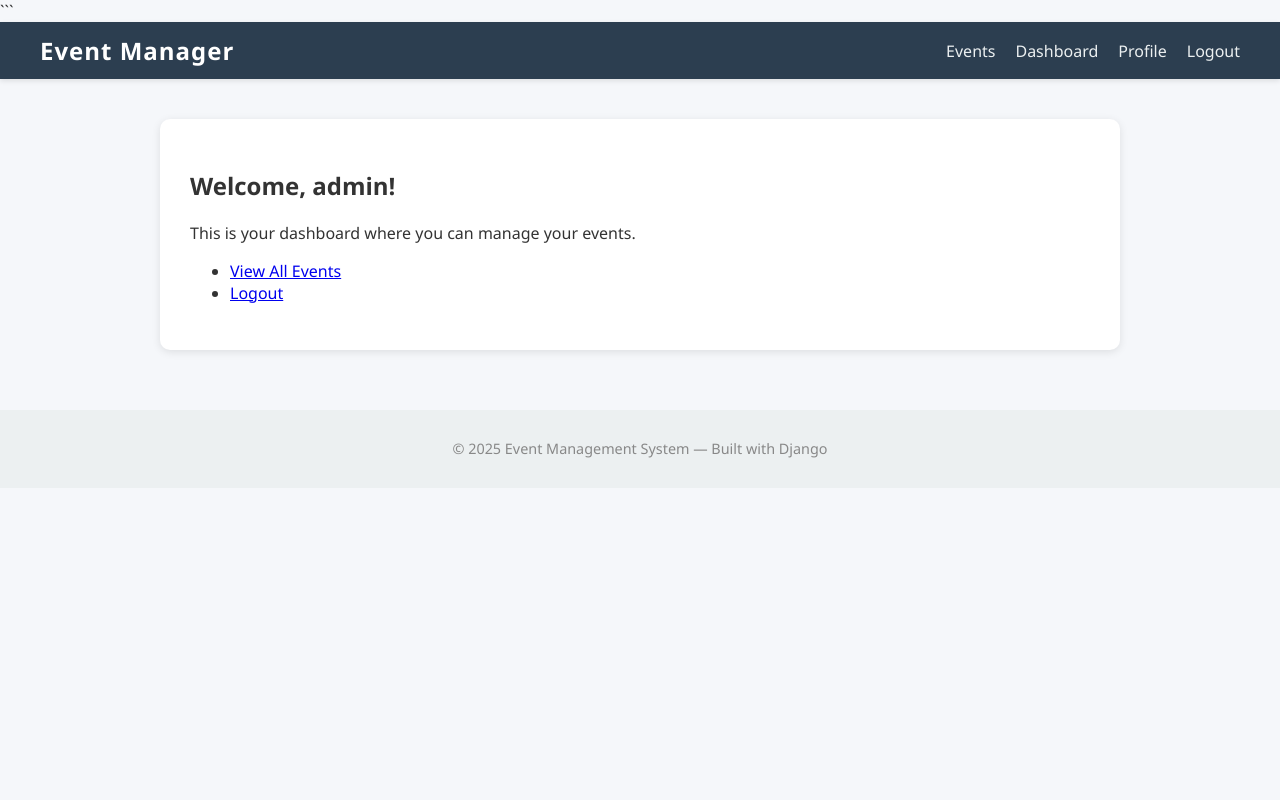
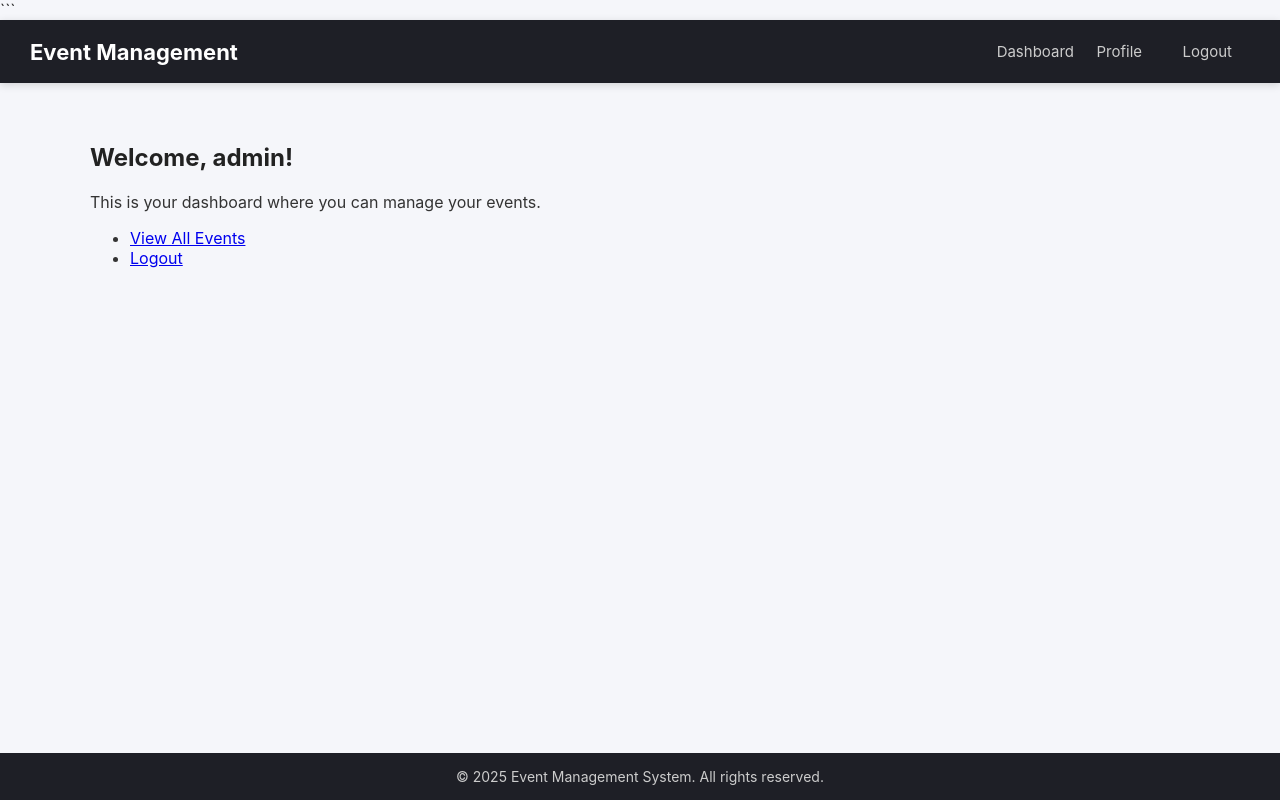
Before and after one commit to Girieshman/Event_Management, a Django app: page /dashboard/ in a window 1280 px wide. Run offline with Django 5.2, Linux system fonts and the light colour scheme; a user stored in the database is signed in.

Commit message:
second commit

```diff
--- a/event_mnmt/events/urls.py
+++ b/event_mnmt/events/urls.py
@@ -5,6 +5,7 @@ urlpatterns = [
     path("", views.event_list, name="event_list"),
     path('register/<int:event_id>/', views.register_event, name='register_event'),
     path("<int:event_id>/register/", views.register_event, name="register_event"),
+    path('success/', views.registration_success, name='registration_success'),
     path("event/<int:event_id>/", views.event_detail, name="event_detail"),
     path("profile/", views.profile, name="profile"),
     path("event/<int:event_id>/register/", views.register_event, name="register_event"),
--- a/event_mnmt/events/views.py
+++ b/event_mnmt/events/views.py
@@ -1,72 +1,89 @@
 from django.shortcuts import render, get_object_or_404, redirect
+from django.contrib import messages
 from django.contrib.auth.decorators import login_required
-from .models import Event, Registration
+from django.contrib.auth.forms import UserCreationForm
+from django.contrib.auth import login
+from .models import Event, EventRegistration
 
+# -------------------------------
+# Event list page
+# -------------------------------
 @login_required
 def event_list(request):
     events = Event.objects.all()
-    user_registered_events = request.user.registered_events.all()
-    registered_event_ids = [event.id for event in user_registered_events]
-    return render(request, "events/event_list.html", {"events": events, "registered_event_ids": registered_event_ids})
+    user_registered_events = EventRegistration.objects.filter(user=request.user)
+    registered_event_ids = [reg.event.id for reg in user_registered_events]
+    return render(request, "events/event_list.html", {
+        "events": events,
+        "registered_event_ids": registered_event_ids
+    })
 
+
+# -------------------------------
+# Event detail page
+# -------------------------------
+@login_required
 def event_detail(request, event_id):
     event = get_object_or_404(Event, id=event_id)
     return render(request, "events/event_detail.html", {"event": event})
 
+
+# -------------------------------
+# Register for an event
+# -------------------------------
 @login_required
 def register_event(request, event_id):
     event = get_object_or_404(Event, id=event_id)
-    Registration.objects.get_or_create(event=event, attendee=request.user)
-    return redirect("dashboard")
+    registration, created = EventRegistration.objects.get_or_create(user=request.user, event=event)
 
+    if created:
+        messages.success(request, f"You have successfully registered for {event.title}!")
+        return redirect('registration_success')
+    else:
+        messages.info(request, f"You are already registered for {event.title}.")
+
+    return redirect('event_list')
+
+
+# -------------------------------
+# Registration success page
+# -------------------------------
+@login_required
+def registration_success(request):
+    return render(request, "events/registration_success.html")
+
+
+# -------------------------------
+# Dashboard page
+# -------------------------------
 @login_required
 def dashboard(request):
     created = Event.objects.filter(organizer=request.user)
-    registered = Registration.objects.filter(attendee=request.user)
-    return render(request, "events/dashboard.html", {"created": created, "registered": registered})
+    registered = EventRegistration.objects.filter(user=request.user)
+    return render(request, "events/dashboard.html", {
+        "created": created,
+        "registered": registered
+    })
 
 
-from django.shortcuts import render, redirect
-from django.contrib.auth.forms import UserCreationForm
-from django.contrib.auth import login
-
+# -------------------------------
+# User signup page
+# -------------------------------
 def signup(request):
     if request.method == "POST":
         form = UserCreationForm(request.POST)
         if form.is_valid():
             user = form.save()
-            login(request, user)  # log the user in immediately
-            return redirect("event_list")  # redirect to homepage
+            login(request, user)
+            return redirect("event_list")
     else:
         form = UserCreationForm()
     return render(request, "registration/signup.html", {"form": form})
 
-from django.contrib.auth.decorators import login_required
-from django.shortcuts import render
 
-@login_required
-def profile_view(request):
-    return render(request, "profile.html")
-
-
-from django.shortcuts import get_object_or_404, redirect
-from django.contrib.auth.decorators import login_required
-from django.contrib import messages
-from .models import Event, EventRegistration
-
-@login_required
-def register_event(request, event_id):
-    event = get_object_or_404(Event, id=event_id)
-    registration, created = EventRegistration.objects.get_or_create(user=request.user, event=event)
-    if created:
-        messages.success(request, f"You have successfully registered for {event.title}.")
-    else:
-        messages.info(request, f"You are already registered for {event.title}.")
-    return redirect('event_list')  # or wherever you show events
-
-from django.contrib.auth.decorators import login_required
-from django.shortcuts import render
-
+# -------------------------------
+# Profile page
+# -------------------------------
 @login_required
 def profile(request):
     return render(request, "events/profile.html")
--- a/event_mnmt/templates/base.html
+++ b/event_mnmt/templates/base.html
@@ -2,94 +2,134 @@
 <html lang="en">
 <head>
     <meta charset="UTF-8">
+    <meta name="viewport" content="width=device-width, initial-scale=1.0">
     <title>{% block title %}Event Management{% endblock %}</title>
     <style>
         body {
-      font-family: 'Segoe UI', Roboto, Helvetica, Arial, sans-serif;
-      background-color: #f5f7fa;
             margin: 0;
-      padding: 0;
+            font-family: 'Inter', Arial, sans-serif;
+            background-color: #f5f6fa;
             color: #333;
         }
 
-    /* Navbar */
-    nav {
-      background-color: #2c3e50;
-      color: white;
+        /* Navbar Styling */
+        .navbar {
+            background-color: #1e1f26;
+            padding: 12px 30px;
             display: flex;
             justify-content: space-between;
             align-items: center;
-      padding: 12px 40px;
-      box-shadow: 0 2px 5px rgba(0,0,0,0.1);
+            box-shadow: 0 2px 8px rgba(0,0,0,0.15);
         }
 
-    nav h1 {
-      margin: 0;
-      font-size: 1.5em;
-      letter-spacing: 1px;
+        .navbar .navbar-brand {
+            color: #fff;
+            font-size: 22px;
+            font-weight: bold;
+            text-decoration: none;
         }
 
-    .nav-links {
-      display: flex;
-      gap: 20px;
-      align-items: center;
+        .navbar .nav-links a,
+        .navbar .nav-links button {
+            color: #ccc;
+            text-decoration: none;
+            margin-left: 18px;
+            font-size: 15px;
+            transition: color 0.3s ease;
         }
 
-    .nav-links a {
-      color: #ecf0f1;
-      text-decoration: none;
-      font-weight: 500;
-      transition: color 0.3s;
+        .navbar .nav-links a:hover,
+        .navbar .nav-links button:hover {
+            color: #00adb5;
         }
 
-    .nav-links a:hover {
-      color: #1abc9c;
+        .navbar .nav-links button {
+            background: none;
+            border: none;
+            cursor: pointer;
+            font-family: inherit;
         }
 
+        /* Page container */
         .container {
-      max-width: 900px;
-      margin: 40px auto;
-      background: white;
-      padding: 30px;
-      border-radius: 10px;
-      box-shadow: 0 2px 8px rgba(0, 0, 0, 0.1);
+            padding: 40px;
+            max-width: 1100px;
+            margin: 0 auto;
         }
 
+        /* Card styling */
+        .card {
+            background: white;
+            border-radius: 10px;
+            padding: 25px;
+            margin-bottom: 20px;
+            box-shadow: 0 2px 10px rgba(0,0,0,0.05);
+        }
+
+        /* Buttons */
+        button, .btn {
+            background-color: #00adb5;
+            border: none;
+            color: white;
+            padding: 10px 18px;
+            border-radius: 6px;
+            cursor: pointer;
+            transition: background 0.3s ease;
+            font-size: 15px;
+        }
+
+        button:hover, .btn:hover {
+            background-color: #00959c;
+        }
+
+        /* Headings */
+        h1, h2 {
+            color: #222;
+        }
+
+        /* Footer */
         footer {
+            background-color: #1e1f26;
+            color: #ccc;
             text-align: center;
             padding: 15px 0;
-      color: #888;
-      font-size: 0.9em;
-      background-color: #ecf0f1;
-      margin-top: 60px;
+            position: fixed;
+            bottom: 0;
+            width: 100%;
+            font-size: 14px;
         }
     </style>
 </head>
 <body>
-
-  <nav>
-    <h1>Event Manager</h1>
+    <!-- Navbar -->
+    <nav class="navbar">
+        <a class="navbar-brand" href="{% url 'dashboard' %}">Event Management</a>
         <div class="nav-links">
-      <a href="{% url 'event_list' %}">Events</a>
             {% if user.is_authenticated %}
                 <a href="{% url 'dashboard' %}">Dashboard</a>
                 <a href="{% url 'profile' %}">Profile</a>
-        <a href="{% url 'logout' %}">Logout</a>
+
+                <!-- ✅ Logout via POST -->
+                <form action="{% url 'logout' %}" method="post" style="display:inline;">
+                    {% csrf_token %}
+                    <button type="submit">Logout</button>
+                </form>
             {% else %}
                 <a href="{% url 'login' %}">Login</a>
-        <a href="{% url 'signup' %}">Signup</a>
+                <a href="{% url 'signup' %}">Sign Up</a>
             {% endif %}
         </div>
     </nav>
 
+    <!-- Main content -->
     <div class="container">
         {% block content %}
         {% endblock %}
     </div>
 
+    <!-- Footer -->
     <footer>
-    <p>© 2025 Event Management System — Built with Django</p>
+        &copy; {{ year|default:"2025" }} Event Management System. All rights reserved.
     </footer>
-
 </body>
 </html>
```
Also changed, not shown: event_mnmt/events/templates/events/registration_success.html (added, +12 -0 lines), event_mnmt/db.sqlite3. Lines whose indentation alone changed are shown as unchanged.
